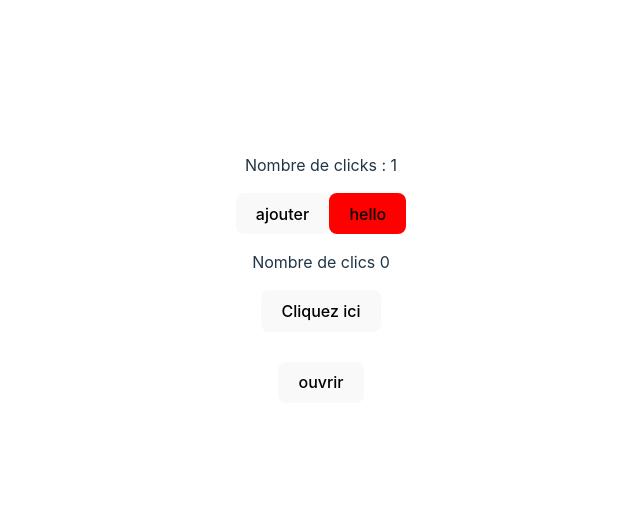
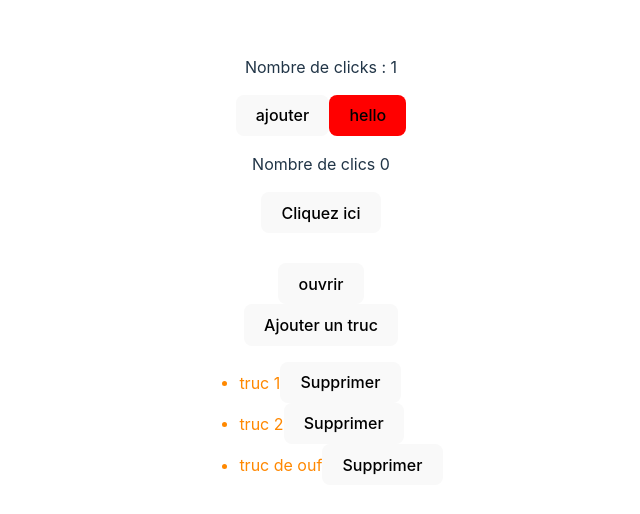
Before and after one commit to smaloron/react-first-app, a React (Vite) app in the folder my-app/: page / in a window 1280 px wide. Shown: the part 130-644 px from the top of the page, without its empty margins (319-959 px from the left). Built offline with nearby package versions, Linux system fonts and the light colour scheme.

Commit message:
gestion du state avec des tableaux

```diff
--- a/my-app/src/App.jsx
+++ b/my-app/src/App.jsx
@@ -1,6 +1,7 @@
 import './App.css'
 import StateComponent from './components/ClickCounter'
 import UseStateDemo from './components/ClickCounter2'
+import ListOfStuff from './components/ListOfStuff'
 import WindowApp from './components/WindowApp'
 
 function App () {
@@ -11,6 +12,8 @@ function App () {
       <UseStateDemo />
 
       <WindowApp />
+
+      <ListOfStuff />
     </div>
   )
 }
--- /dev/null
+++ b/my-app/src/components/ListOfStuff.jsx
@@ -0,0 +1,39 @@
+import { useState } from 'react';
+export default function ListOfStuff () {
+    const [stuffList, setStuff] = useState(['truc 1', 'truc 2', 'truc de ouf']);
+
+    function deleteStuff (index) {
+        const newState = [...stuffList];
+        newState.splice(index, 1);
+        setStuff(newState);
+    }
+    function getStuffItems () {
+        return stuffList.map((item, index) => {
+            return (
+                <li key={index}>
+                    {item}
+                    <button onClick={() => deleteStuff(index)}>Supprimer</button>
+                </li>
+            );
+        })
+    }
+
+    const listStyle = {
+        textAlign: 'left',
+        color: '#FF8800'
+    }
+
+    function addStuff () {
+        const newStuffName = 'truc ' + stuffList.length
+        const newState = [...stuffList, newStuffName];
+        setStuff(newState);
+    }
+
+    return (
+        <div>
+            <button onClick={addStuff}>Ajouter un truc</button>
+            <ul style={listStyle}>{getStuffItems()}</ul>
+        </div>
+    )
+
+}
--- a/my-app/src/components/WindowApp.jsx
+++ b/my-app/src/components/WindowApp.jsx
@@ -15,8 +15,14 @@ export default function WindowApp () {
 
     const [open, setOpen] = useState(false)
 
+
     function openHandler () {
-        setOpen(!open);
+        console.log(open)
+        setOpen(() => {
+            const newOpen = !open;
+            console.log(newOpen);
+            return newOpen;
+        });
     }
 
     return (
```
